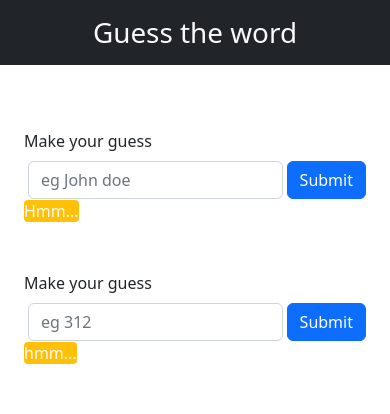
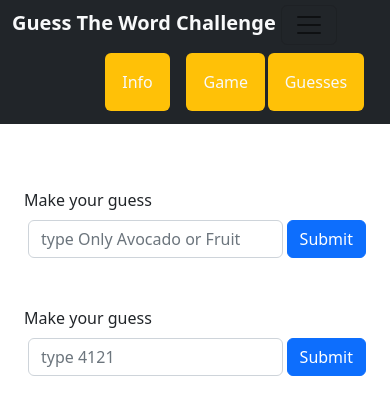
Before and after one commit to DanGee-ux/my-work, a plain HTML site: page index.html in a window 390 px wide. Drawn offline with nearby package versions, Linux system fonts and the light colour scheme.

Commit message:
Third commit

```diff
--- /dev/null
+++ b/app.js
@@ -0,0 +1,39 @@
+document.getElementById("btn").onclick(command());
+       document.getElementById("btnn").onclick(execute());
+       function command() {
+       let values = document.getElementById("word").value;
+       const alert = document.querySelector("#input")
+       const dom = document.querySelector("#output");
+
+       if(values === ""){
+        document.getElementById("output").textContent = "";
+       }
+       else if (values === "Avocado") {
+           document.getElementById("output").textContent = "correct";
+           //dom.styleBorder = "3px";
+           //dom.borderRadius = "2px";
+           //dom.backgroundColor = "black";
+      }
+      else if (values === "fruit") {
+          document.getElementById("output").textContent = "Hmm...correct";
+      }
+      else {
+        document.getElementById("output").textContent = "Enter Avocado or fruit";
+      }
+       }
+
+       function execute() {
+       let Numbers = document.getElementById("Number").value;
+       const alert = document.querySelector("#input");
+
+        if (Numbers === "4121") {
+       document.getElementById("input").innerHTML = "correct";
+
+    }
+    else if (Number === "1000") {
+        document.getElementById("input").innerHTML = "Hmm...";
+         }
+         else {
+            document.getElementById("input").innerHTML = "Enter 4121 or 1000"
+         }
+      }
--- a/index.html
+++ b/index.html
@@ -4,11 +4,40 @@
     <meta charset="utf-8">
     <meta name="viewport" content="width=device-width, initial-scale=1">
     <title>Input site</title>
-    <link rel="stylesheet" href="styles.css">
-    <link href="https://cdn.jsdelivr.net/npm/bootstrap@5.2.0-beta1/dist/css/bootstrap.min.css" rel="stylesheet" integrity="sha384-0evHe/X+R7YkIZDRvuzKMRqM+OrBnVFBL6DOitfPri4tjfHxaWutUpFmBp4vmVor" crossorigin="anonymous">
-  </head>
+    <!-- <link rel="stylesheet" href="styles.css"> -->
+    <link href="https://cdn.jsdelivr.net/npm/bootstrap@5.2.0/dist/css/bootstrap.min.css" rel="stylesheet" integrity="sha384-gH2yIJqKdNHPEq0n4Mqa/HGKIhSkIHeL5AyhkYV8i59U5AR6csBvApHHNl/vI1Bx" crossorigin="anonymous">  </head>
   <body>
-    <h1 class="bg-dark text-light text-center p-3">Guess the word</h1>
+    <!--Nav bar-->
+    <nav class="navbar navbar-expand-md navbar-light my-0 p-0">
+        <div class="container-xxl bg-dark ">
+            <a href="#" class="navbar-brand">
+                <span class="fw-bold text-light p-0 text-center">
+                    Guess The Word Challenge
+                </span>
+                <!--Guess The word Toggle button-->
+                <button class="navbar-toggler" type="data-bs-toggle" data-bs-target="#main-nav" aria-controls="main-nav" aria-expanded="false" aria-label="Toggle navigation">
+                    <span class="navbar-toggler-icon"></span>
+                </button>
+                <!--navbar Links-->
+                    <div class="container-sm my-2 justify-content-space-around">
+                        <div class="row justify-content-end">
+                            <div class="col-3 col-lg-4">
+                            <div class="btn rounded-2 bg-warning text-light p-3" id="boxer">Info</div>
+                            </div>
+                            <div class="col-3 col-lg-4">
+                            <div class="btn rounded-2 bg-warning text-light p-3">Game</div>
+                            </div>
+                            <div class="col-3 col-lg-4">
+                            <div class="btn rounded-2 bg-warning text-light p-3">Guesses</div>
+                            </div>
+                           <!-- <div class="col-sm-2 d-sm-none">
+                            <div class="btn rounded-2 bg-warning text-light p-5">Our history</div>
+                            </div>-->
+                        </div>
+                  </div>
+            </a>
+        </div>
+    </nav>
 
         <div class="container-lg">
     <div class="row justify-content-center my-3">
@@ -17,50 +46,43 @@
                 <form>
                     <label for="word" class="form-label">Make your guess</label>
                     <div class="d-flex flex-row">
-                    <input type="text" class="form-control mx-1" id="word" placeholder="eg John doe">
+                    <input type="text" class="form-control mx-1" id="word" placeholder="type Only Avocado or Fruit">
                     <button class="btn btn-primary" onclick="command()" id="btn">Submit</button>
                     </div>
-                    <span id="output" class="bg-warning text-light rounded-1 mt-2">hmm...</span>
+                    <span id="output"></span>
                 </form>
                 <h1 class="h3 text-center pt-3" id="head"></h1>
             </br>
                 <form>
                     <label for="Number" class="form-label">Make your guess</label>
                     <div class="d-flex flex-row">
-                    <input type="text" class="form-control mx-1" id="number" placeholder="eg 312">
-                    <button class="btn btn-primary" onclick ="command()" id="btn">Submit</button>
+                    <input type="text" class="form-control mx-1" id="number" placeholder="type 4121">
+                    <button class="btn btn-primary" onclick ="command()" id="btnn">Submit</button>
                 </div>
-                <span id="input" class="bg-warning text-light rounded-1 mt-2" onclick="execute()">hmm...</span>
+               <span id="input"></span>
                 </form>
             </div>
         </div>
     </div>
+    <!--
+    <div class="container-lg my-5 justify-content-center">
+        <div class="row">
+            <div class="col-sm-4 col-3">
+            <div class="bg-warning text-light p-5">First Column</div>
+            </div>
+            <div class="col-sm-4 col-3">
+            <div class="bg-warning text-light p-5">Second Column</div>
+            </div>
+            <div class="col-sm-4 col-3">
+            <div class="bg-warning text-light p-5">Third Column</div>
+            </div>
+            <div class="col-sm-12 col-3 my-2">
+            <div class="bg-warning text-light p-5">Fourth Column</div>
+            </div>
         </div>
-
-    <script>
-
-        document.getElementById("btn").onclick(command());
-        document.getElementById("btn").onclick(execute());
-       function command() {
-        let values = document.getElementById("word").value;
-        const alert = document.querySelector("#input");
-        if (values === "Avocado") {
-             document.getElementById("output").innerHTML += "correct";
-        }
-        else {
-            document.getElementById("output").innerHTML = "Hmm...";
-        }
-        }
-        function execute() {
-        let values = document.getElementById("Number").value;
-        const alert = document.querySelector("#input");
-        if (values === "4121") {
-             document.getElementById("input").innerHTML = "correct";
-        }
-        else {
-            document.getElementById("input").innerHTML = "Hmm...";
-        }
-        }
-    </script>
+        -->
+    </div>
+        </div>
+        <script src="app.js"></script>
   </body>
 </html>
```
Also changed, not shown: tech.html (+13 -0 lines).
